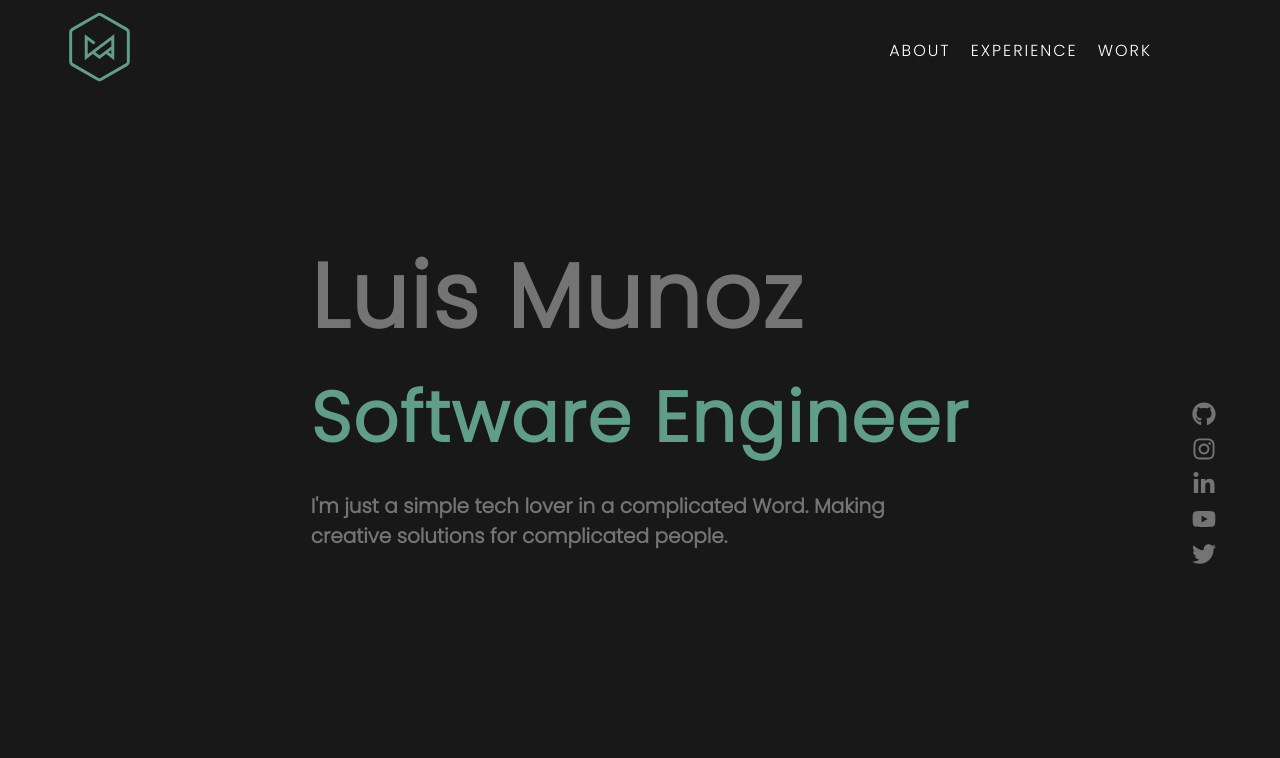
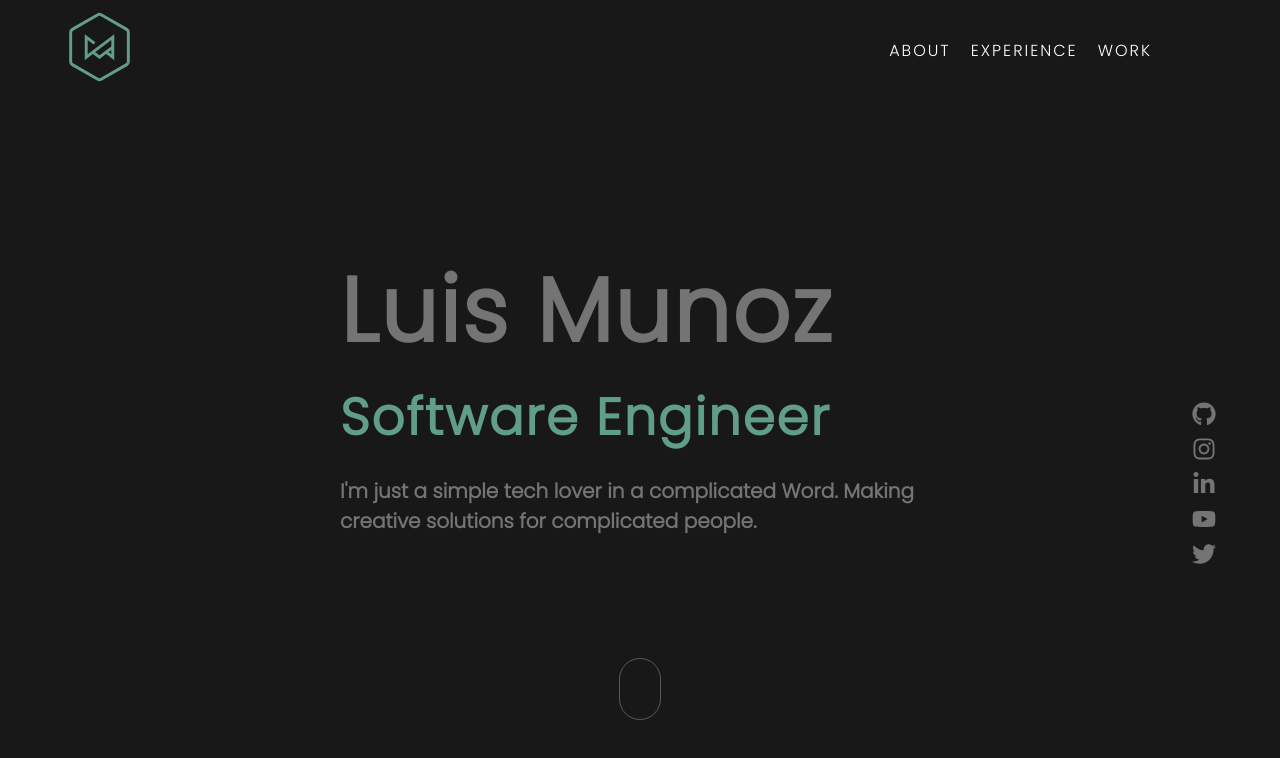
Before and after one commit to murodix/murodix-v2, a React (Create React App) app: page / in a window 1280 px wide. Shown: the top 758 px of the page. Built offline with nearby package versions, Linux system fonts and the light colour scheme; a web font is replaced by a local one.

Commit message:
Adding scroll down icon in hero section

```diff
--- a/src/App.jsx
+++ b/src/App.jsx
@@ -1,7 +1,7 @@
 import { useEffect, useState } from 'react';
 import styles from './App.module.scss';
-import Navbar from './components/Navbar/Navbar';
-import Socials from './components/Socials/Socials';
+import Navbar from './components/navbar/Navbar';
+import Socials from './components/socials/Socials';
 import About from './pages/about/About';
 import Hero from './pages/hero/Hero';
 
--- a/src/components/Socials/Socials.jsx
+++ b/src/components/Socials/Socials.jsx
@@ -1,7 +1,7 @@
 import React, { useLayoutEffect, useRef } from 'react';
 import PropTypes from 'prop-types';
 import styles from './Socials.module.scss';
-import Social from '../Social/Social';
+import Social from '../social/Social';
 import { gsap } from 'gsap';
 
 const Socials = ({ socials }) => {
--- a/src/components/Socials/Socials.module.scss
+++ b/src/components/Socials/Socials.module.scss
@@ -4,6 +4,7 @@
   position: fixed;
   right: vars.$socials-position-right;
   top: vars.$socials-position-top;
+  z-index: 1;
 
   &__container {
     display: flex;
--- /dev/null
+++ b/src/components/scroll-down/ScrollDown.jsx
@@ -0,0 +1,12 @@
+import React from 'react';
+import styles from './ScrollDown.module.scss';
+
+const ScrollDown = ({ navigateTo }) => {
+    return (
+        <div className={styles.scrollDown}>
+            <a href={"#" + navigateTo} > </a>
+        </div>
+    )
+}
+
+export default ScrollDown
--- /dev/null
+++ b/src/components/scroll-down/ScrollDown.module.scss
@@ -0,0 +1,27 @@
+@use "../../styles/colors";
+@use "../../styles/animations" as *;
+
+.scrollDown {
+  height: 60px;
+  border: solid 1px colors.$mx-dark-gray;
+  opacity: 0.7;
+  width: 40px;
+  border-radius: 30px;
+  position: relative;
+
+  a {
+    position: absolute;
+    top: 30%;
+    left: 50%;
+    translate: -50% -50%;
+    rotate: 90deg;
+    height: 10px;
+    width: 10px;
+    border-radius: 50%;
+    background: colors.$mx-dark-gray;
+    animation: fallingDown 2s infinite;
+  }
+
+  &::before {
+  }
+}
--- a/src/pages/hero/Hero.jsx
+++ b/src/pages/hero/Hero.jsx
@@ -1,6 +1,7 @@
 import React, { useLayoutEffect, useRef } from 'react'
 import styles from './Hero.module.scss';
 import { gsap } from 'gsap/all';
+import ScrollDown from '../../components/scroll-down/ScrollDown';
 
 const Hero = () => {
 
@@ -45,6 +46,10 @@ const Hero = () => {
                         I'm just a simple tech lover in a complicated Word. Making creative solutions for complicated people.
                     </p>
                 </div>
+                <div className={styles.hero__scrollIcon}>
+                    <ScrollDown navigateTo={"about"} />
+                </div>
+
             </div>
         </section>
     )
--- a/src/pages/hero/Hero.module.scss
+++ b/src/pages/hero/Hero.module.scss
@@ -5,6 +5,7 @@
   width: 100%;
   height: 100vh;
   background: colors.$mx-primary-color;
+  position: relative;
 
   h1,
   h2 {
@@ -34,7 +35,7 @@
   &__position {
     color: colors.$mx-soft-green;
     opacity: 1;
-    font-size: clamp(16px, 8vw, 70px);
+    font-size: clamp(24px, 4vw, 70px);
   }
 
   &__bio {
@@ -43,4 +44,11 @@
     font-weight: bold;
     font-size: clamp(16px, 4vw, 20px);
   }
+
+  &__scrollIcon {
+    position: absolute;
+    left: 50%;
+    bottom: 10%;
+    translate: -50% 0;
+  }
 }
--- a/src/styles/_animations.scss
+++ b/src/styles/_animations.scss
@@ -10,3 +10,19 @@
     stroke-dashoffset: 0;
   }
 }
+
+@keyframes fallingDown {
+  0% {
+    opacity: 0;
+  }
+  40% {
+    opacity: 1;
+  }
+  80% {
+    transform: translateX(20px);
+    opacity: 0;
+  }
+  100% {
+    opacity: 0;
+  }
+}
```
